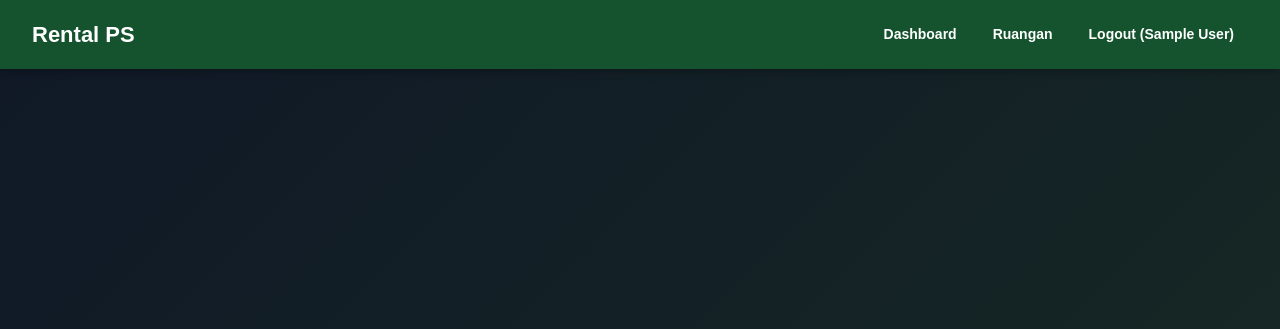
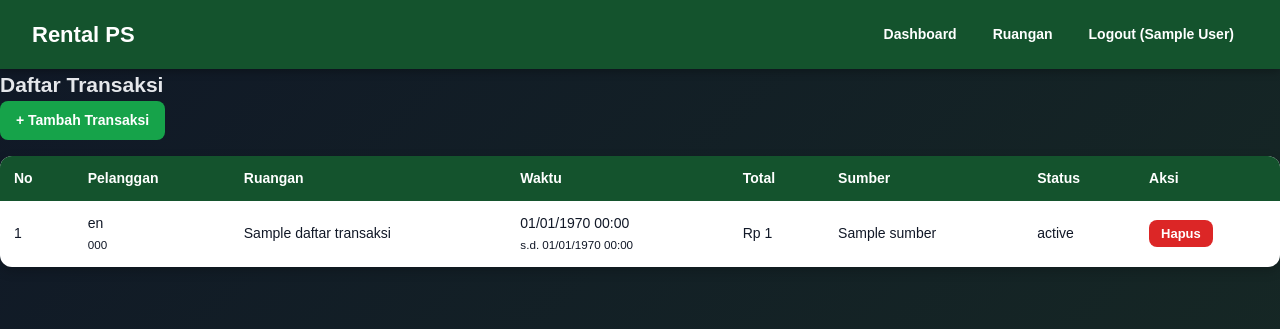
Before and after one commit to bbnmieayam/Rental-PS, a PHP site: template views/admin/transaksi/daftar.php in a window 1280 px wide. Shown: the top 329 px of the page. Run offline with PHP 8.4, Linux system fonts and the light colour scheme; the visitor is signed in with stand-in values (Sample User, id 1); the template is opened without the code that fills it: most values are stand-ins (such as "Sample title", 1, 10 or a date in 2020).

Commit message:
tambah transaksi, booking, riwayat, hapus file lama

```diff
--- a/views/admin/transaksi/daftar.php
+++ b/views/admin/transaksi/daftar.php
@@ -0,0 +1,65 @@
+<div class="kepala_halaman">
+    <h2>Daftar Transaksi</h2>
+    <a href="index.php?halaman=transaksi&aksi=tambah" class="tombol tombol_utama">+ Tambah Transaksi</a>
+</div>
+
+<?php if (count($daftar_transaksi) == 0) { ?>
+    <p>Belum ada transaksi.</p>
+<?php } else { ?>
+    <div class="bungkus_tabel">
+    <table class="tabel">
+        <tr>
+            <th>No</th>
+            <th>Pelanggan</th>
+            <th>Ruangan</th>
+            <th>Waktu</th>
+            <th>Total</th>
+            <th>Sumber</th>
+            <th>Status</th>
+            <th>Aksi</th>
+        </tr>
+        <?php $nomor = 1; foreach ($daftar_transaksi as $baris) { ?>
+        <tr>
+            <td><?= $nomor++ ?></td>
+            <td>
+                <?= htmlspecialchars($baris['nama_pelanggan']) ?><br>
+                <small><?= htmlspecialchars($baris['nomor_hp']) ?></small>
+            </td>
+            <td><?= htmlspecialchars($baris['nama_ruangan']) ?></td>
+            <td>
+                <?= date('d/m/Y H:i', strtotime($baris['waktu_mulai'])) ?><br>
+                <small>s.d. <?= date('d/m/Y H:i', strtotime($baris['waktu_selesai'])) ?></small>
+            </td>
+            <td>Rp <?= number_format($baris['total_biaya'], 0, ',', '.') ?></td>
+            <td><?= $baris['sumber'] ?></td>
+            <td><span class="status <?= $baris['status'] ?>"><?= $baris['status'] ?></span></td>
+            <td>
+                <div class="baris_aksi">
+                <?php if ($baris['status'] == 'dipesan') { ?>
+                    <a href="index.php?halaman=transaksi&aksi=edit&id=<?= $baris['id_transaksi'] ?>"
+                       class="tombol tombol_kecil tombol_utama">Edit</a>
+
+                    <form method="POST" action="index.php?halaman=transaksi&aksi=bayar">
+                        <input type="hidden" name="id_transaksi" value="<?= $baris['id_transaksi'] ?>">
+                        <button type="submit" class="tombol tombol_kecil tombol_sukses">Bayar</button>
+                    </form>
+
+                    <form method="POST" action="index.php?halaman=transaksi&aksi=batal"
+                          onsubmit="return confirm('Batalkan transaksi ini?')">
+                        <input type="hidden" name="id_transaksi" value="<?= $baris['id_transaksi'] ?>">
+                        <button type="submit" class="tombol tombol_kecil tombol_netral">Batal</button>
+                    </form>
+                <?php } ?>
+
+                    <form method="POST" action="index.php?halaman=transaksi&aksi=hapus"
+                          onsubmit="return confirm('Hapus transaksi ini?')">
+                        <input type="hidden" name="id_transaksi" value="<?= $baris['id_transaksi'] ?>">
+                        <button type="submit" class="tombol tombol_kecil tombol_bahaya">Hapus</button>
+                    </form>
+                </div>
+            </td>
+        </tr>
+        <?php } ?>
+    </table>
+    </div>
+<?php } ?>
--- a/views/user/beranda.php
+++ b/views/user/beranda.php
@@ -12,4 +12,3 @@
         </div>
         <?php } ?>
     </div>
-</div>
```
Also changed, not shown: views/admin/transaksi/edit.php (+34 -0 lines), views/admin/transaksi/tambah.php (+48 -0 lines), views/user/booking.php (+46 -0 lines), views/user/riwayat.php (+38 -0 lines), controllers/BerandaController.php (line endings or trailing spaces).
